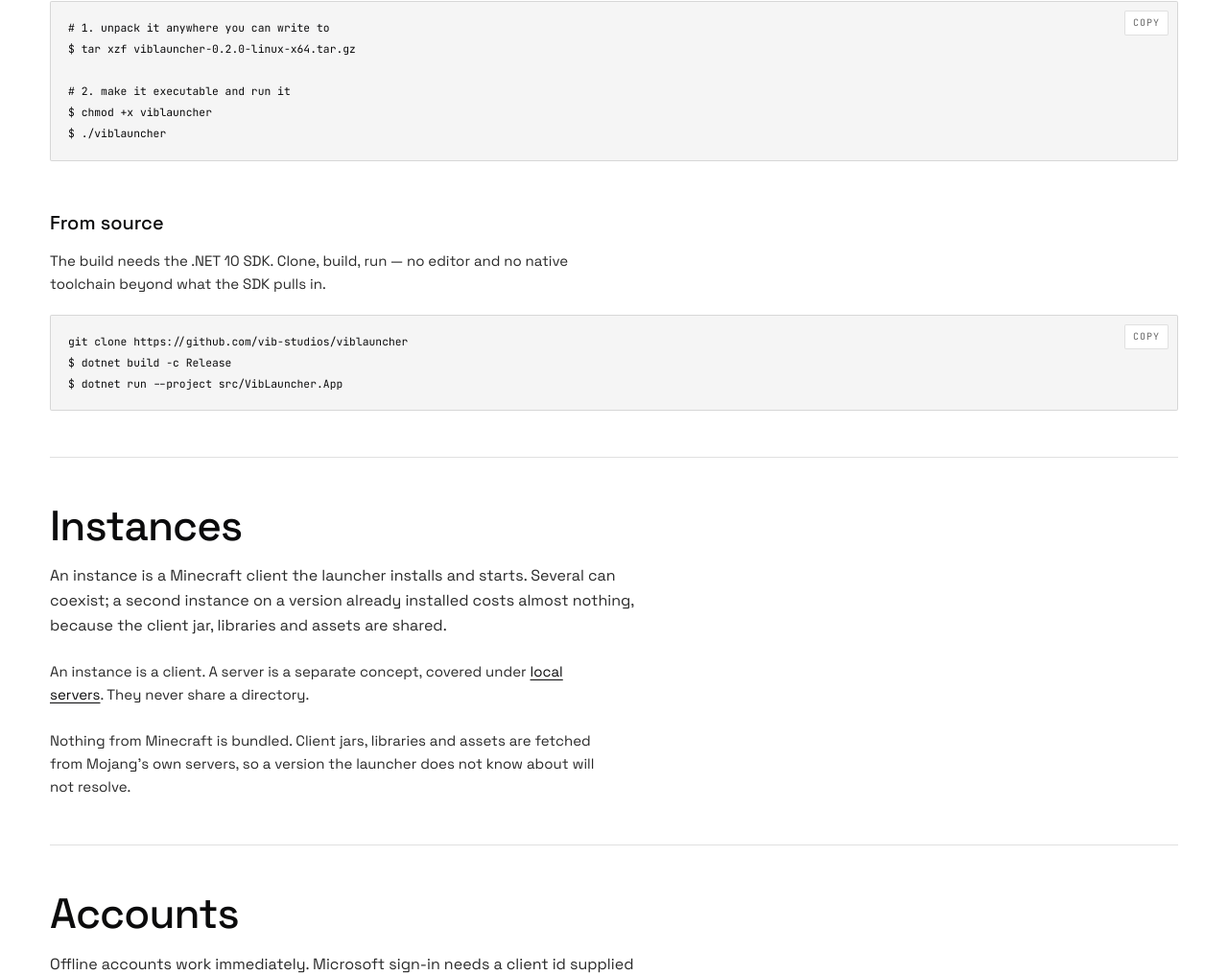
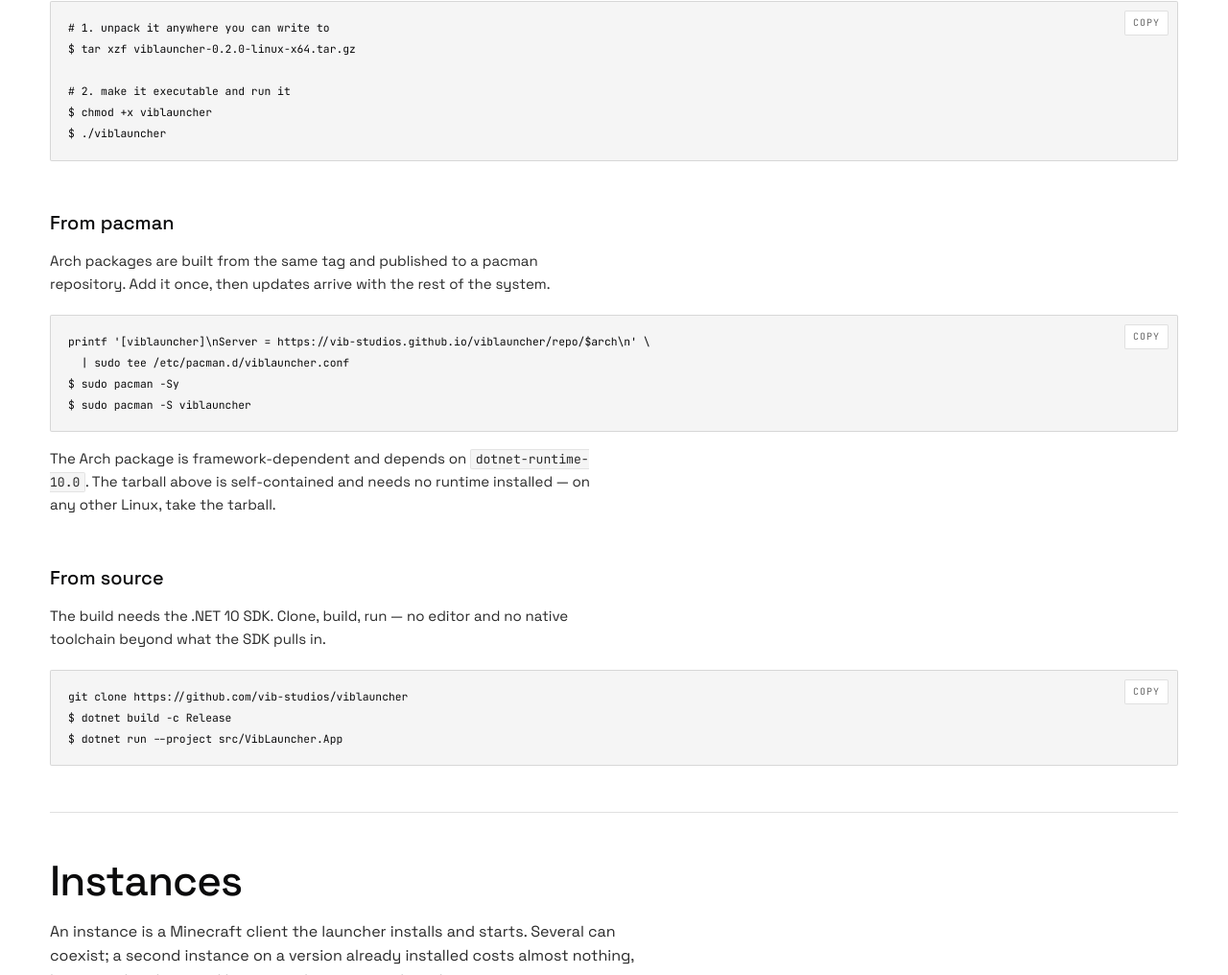
Before and after one commit to vib-studios/vib-studios.github.io, a website: page docs-launcher.html in a window 1280 px wide. Shown: the part 1235-2251 px from the top of the page at 96% size. Drawn offline with Linux system fonts and the light colour scheme; no server answers.

Commit message:
Document the pacman install path in the launcher docs
The page only offered the tarball, which is the wrong default for the
platform the launcher is developed on. Adds the repo line, and is
explicit that the package is framework-dependent while the tarball is
self-contained, so Arch users are not also told to install .NET.

```diff
--- a/docs-launcher.html
+++ b/docs-launcher.html
@@ -130,6 +130,24 @@ $ chmod +x viblauncher
 $ ./viblauncher</code></pre>
         <button type="button" data-copy aria-label="Copy install commands">copy</button>
       </div>
+
+      <h3 class="mt-12 text-[1.25rem] text-ink reveal">From pacman</h3>
+      <p class="mt-3 max-w-[60ch] text-[0.9375rem] leading-[1.6] reveal">
+        Arch packages are built from the same tag and published to a pacman
+        repository. Add it once, then updates arrive with the rest of the system.
+      </p>
+      <div class="code mt-5 reveal">
+        <pre data-code><code>printf '[viblauncher]\nServer = https://vib-studios.github.io/viblauncher/repo/$arch\n' \
+  | sudo tee /etc/pacman.d/viblauncher.conf
+$ sudo pacman -Sy
+$ sudo pacman -S viblauncher</code></pre>
+        <button type="button" data-copy aria-label="Copy pacman install">copy</button>
+      </div>
+      <p class="mt-4 max-w-[60ch] text-[0.9375rem] leading-[1.6] reveal">
+        The Arch package is framework-dependent and depends on
+        <code>dotnet-runtime-10.0</code>. The tarball above is self-contained and
+        needs no runtime installed — on any other Linux, take the tarball.
+      </p>
 
       <h3 class="mt-12 text-[1.25rem] text-ink reveal">From source</h3>
       <p class="mt-3 max-w-[60ch] text-[0.9375rem] leading-[1.6] reveal">
```
